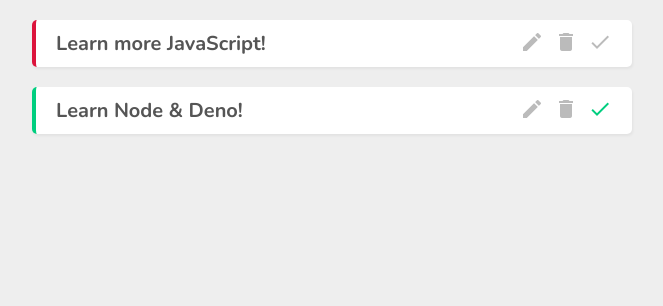
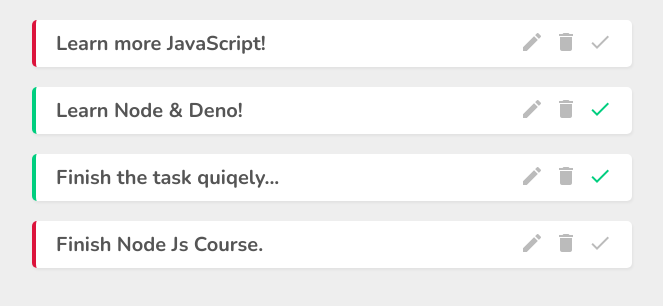
Before and after one commit to Mostakimul/vue-project-manager, a Vue app: page / in a window 1280 px wide. Shown: the top 306 px of the page, without its empty margins (308-971 px from the left). Built offline with nearby package versions, Linux system fonts and the light colour scheme; data requests are answered from the project's data file.

Commit message:
adding new project task

```diff
--- a/data/db.json
+++ b/data/db.json
@@ -11,6 +11,18 @@
       "title": "Learn Node & Deno!",
       "details": "lorem ipsum",
       "complete": true
+    },
+    {
+      "title": "Finish the task quiqely...",
+      "details": "Dai ferfavore",
+      "complete": true,
+      "id": 3
+    },
+    {
+      "title": "Finish Node Js Course.",
+      "details": "Lorem Ipsum details goes here/....",
+      "complete": false,
+      "id": 4
     }
   ]
 }
--- a/src/views/AddNewProject.vue
+++ b/src/views/AddNewProject.vue
@@ -22,7 +22,24 @@
   },
   methods: {
     handleSubmit() {
-      console.log(this.title, this.details);
+      // console.log(this.title, this.details);
+      let project = {
+        title: this.title,
+        details: this.details,
+        complete: false,
+      };
+      // console.log(project);
+      fetch('http://localhost:3000/projects', {
+        method: 'POST',
+        headers: { 'Content-Type': 'application/json' },
+        body: JSON.stringify(project),
+      })
+        .then(() => {
+          this.$router.push('/');
+        })
+        .catch((err) => {
+          console.log(err);
+        });
     },
   },
 };
```
